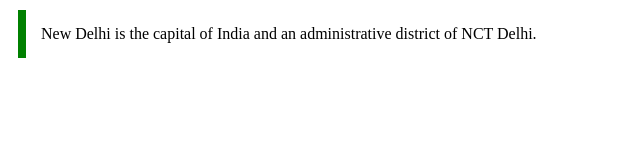
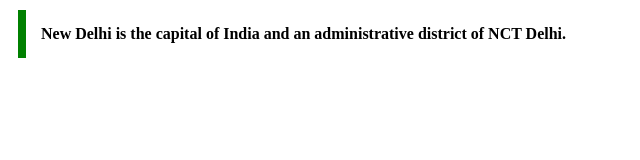
Before and after one commit to acciojob/trivia-sureshvaddegithub, a website: page main.html in a window 1280 px wide. Shown: the whole page, without its empty margins (0-640 px from the left). Drawn offline with Linux system fonts and the light colour scheme.

Commit message:
created a submission

```diff
--- a/styles.css
+++ b/styles.css
@@ -7,5 +7,5 @@
 	padding:15px;
 	border-left:8px solid green;
 	background-color:#8fffe;
-	font-weight:bold:
+	font-weight:bold;
 }
```
